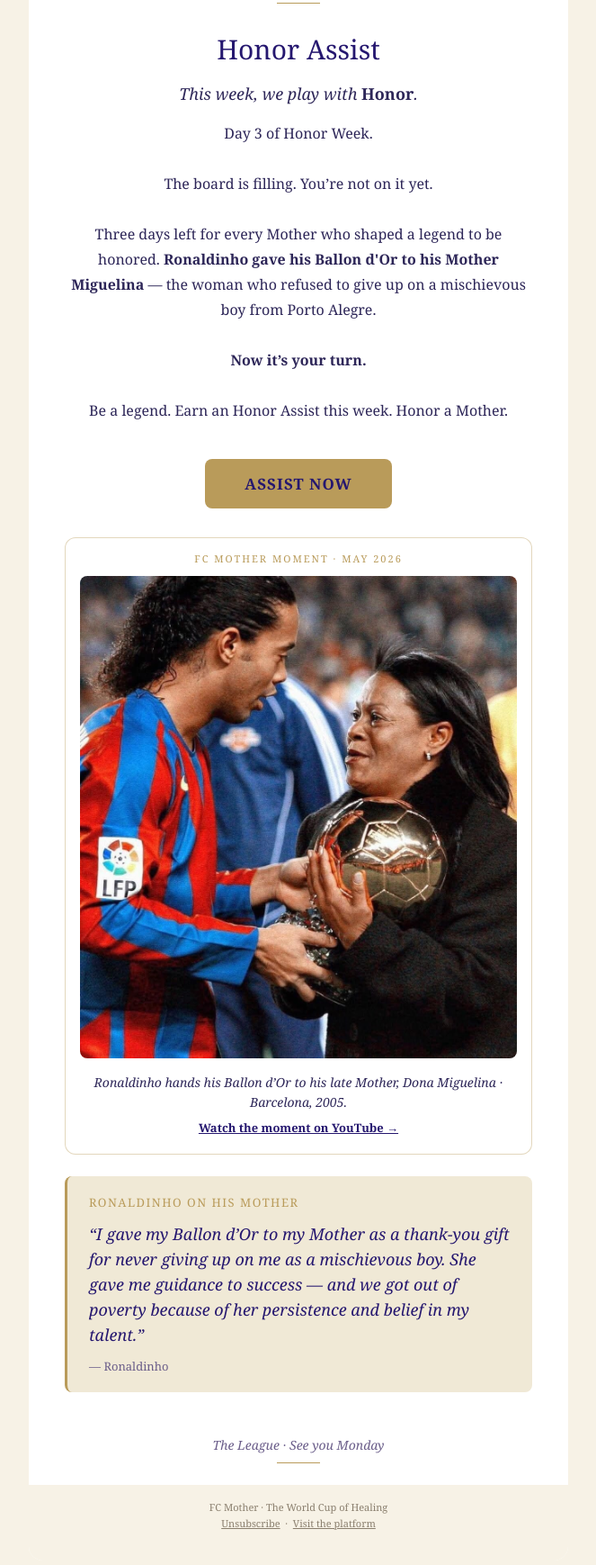
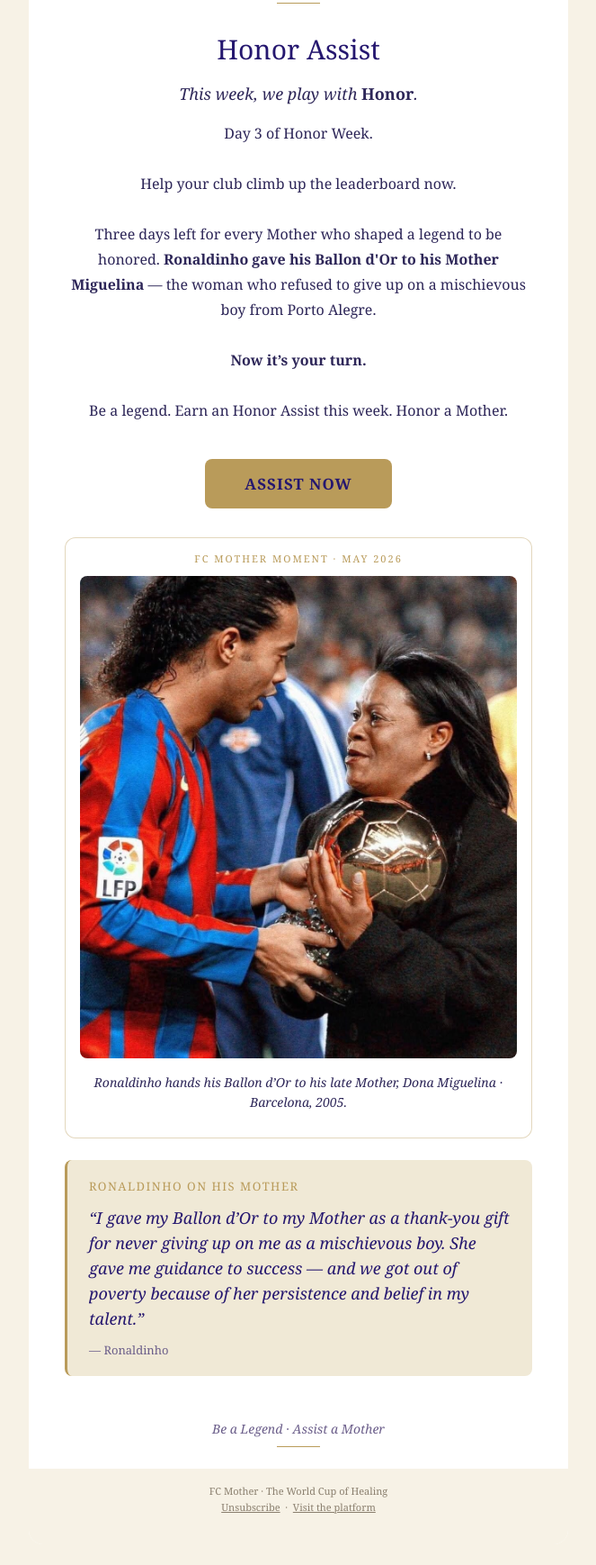
Before and after one commit to drpauloignacio/fcm-email-previews, a plain HTML site: page fcm-aotw-wednesday-chase-no-rank-email.html in a window 1280 px wide. Shown: the part 617-2356 px from the top of the page at 90% size, without its empty margins (308-971 px from the left). Drawn offline with Linux system fonts and the light colour scheme.

Commit message:
Wednesday Chase — 3 fixes from Paulo's review
1. Sign-off: 'The League · See you Monday' → brand tagline
   EN: 'Be a Legend · Assist a Mother'
   ES: 'Sé una Leyenda · Asiste a una Madre'
   (the locked pattern from Honor Week approval log §1.1 wasn't yet
   applied because Sunday Teaser source still had old sign-off)

2. No Rank + ES body line — replace 'board is filling, not on it yet'
   with club-leaderboard framing:
   EN: 'Help your club climb up the leaderboard now.'
   ES: 'Ayuda a tu club a escalar en la clasificación ahora.'
   (More motivational than passive board-state observation; introduces
   the 'club' concept that exists on the platform)
   With Rank line unchanged ('You're playing. The board has your name on it.')

3. Removed 'Watch the moment on YouTube →' link from FC Mother Moment
   card across all 3 files. Email's primary CTA is /assists-of-the-week/
   honor; sending leads to YouTube risks diverting attention away from
   the conversion path. Photo + caption + body still establish the
   Ronaldinho moment without needing the external link.

```diff
--- a/fcm-aotw-wednesday-chase-no-rank-email.html
+++ b/fcm-aotw-wednesday-chase-no-rank-email.html
@@ -93,7 +93,7 @@
             <td class="pad-x" style="padding:0 40px 32px 40px; background-color:#FFFFFF; font-family:Georgia,'Times New Roman',serif; font-size:16px; line-height:28px; color:#2D2658; text-align:center;">
               Day 3 of Honor Week.
               <br><br>
-              The board is filling. You&rsquo;re not on it yet.
+              Help your club climb up the leaderboard now.
               <br><br>
               Three days left for every Mother who shaped a legend to be honored. <strong style="font-style:normal;">Ronaldinho gave his Ballon d'Or to his Mother Miguelina</strong> — the woman who refused to give up on a mischievous boy from Porto Alegre.
               <br><br>
@@ -137,9 +137,7 @@
                   <p style="font-family:Georgia,'Times New Roman',serif; font-size:14px; line-height:22px; color:#2D2658; margin:0 0 8px 0; font-style:italic;">
                     Ronaldinho hands his Ballon d&rsquo;Or to his late Mother, Dona Miguelina &middot; Barcelona, 2005.
                   </p>
-                  <p style="font-family:Georgia,'Times New Roman',serif; font-size:13px; line-height:18px; margin:0;">
-                    <a href="https://www.youtube.com/shorts/2VlV-YnUuCY" style="color:#25176F; text-decoration:underline; font-weight:600;">Watch the moment on YouTube &rarr;</a>
-                  </p>
+
                 </td></tr>
               </table>
             </td>
@@ -165,7 +163,7 @@
           <!-- Sign-off -->
           <tr>
             <td align="center" class="pad-x" style="padding:24px 40px 8px 40px; background-color:#FFFFFF; font-family:Georgia,'Times New Roman',serif; font-size:14px; line-height:22px; color:#6B5E8A; font-style:italic;">
-              The League · See you Monday
+              Be a Legend · Assist a Mother
             </td>
           </tr>
           <tr>
```
Also changed, not shown: fcm-aotw-wednesday-chase-nonuser-email-es.html (+3 -5 lines), fcm-aotw-wednesday-chase-with-rank-email.html (+2 -4 lines).
